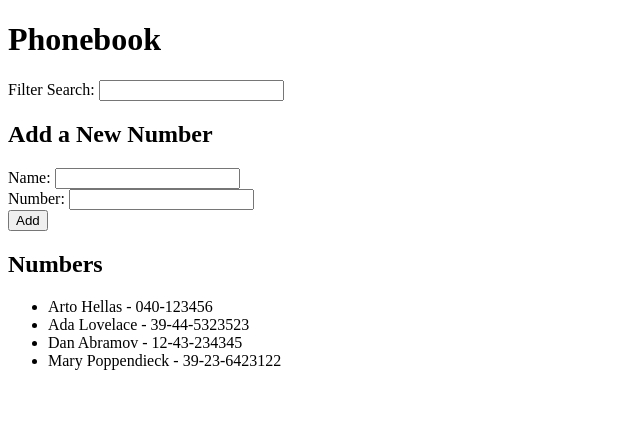
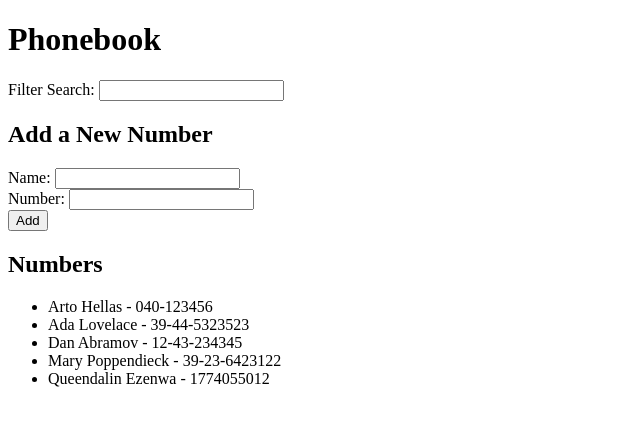
Before and after one commit to Ndkkqueenie/FullStackOpen, a React (Create React App) app in the folder part2/phonebook/: page / in a window 1280 px wide. Shown: the top 426 px of the page, without its empty margins (0-640 px from the left). Built offline with nearby package versions, Linux system fonts and the light colour scheme; data requests are answered from the project's data file.

Commit message:
step7 & 8 - POST/PUT server & backend module

```diff
--- a/part2/phonebook/db.json
+++ b/part2/phonebook/db.json
@@ -1,5 +1,5 @@
 {
-  "persons":[
+  "persons": [
     {
       "name": "Arto Hellas",
       "number": "040-123456",
@@ -19,6 +19,11 @@
       "name": "Mary Poppendieck",
       "number": "39-23-6423122",
       "id": 4
+    },
+    {
+      "name": "Queendalin Ezenwa",
+      "number": "1774055012",
+      "id": 5
     }
   ]
 }
--- a/part2/phonebook/src/App.js
+++ b/part2/phonebook/src/App.js
@@ -1,5 +1,5 @@
 import React, { useState, useEffect } from 'react';
-import axios from 'axios';
+import personService from './services/persons';
 import Form from './components/Form';
 import SearchField from './components/SearchField';
 import NumbersList from './components/NumbersList';
@@ -10,17 +10,17 @@
   const [newNumber, setNewNumber] = useState('');
   const [searchName, setSearchName] = useState('');
 
-  const hookEffect = () => {
-    console.log('Effect')
-    axios
-      .get('http://localhost:3001/persons')
-      .then(response => {
-        console.log('Promise fulfilled')
-        setPersons(response.data)
+  useEffect(() => {
+    personService
+      .getAll()
+      .then(initialPersons => {
+        setPersons(initialPersons)
       })
-  }
-
-  useEffect(hookEffect, [])
+      .catch(error => {
+        // Handle error here
+        console.log('Error fetching data:', error);
+      });
+  }, []); // Dependency array: Only re-run the effect if persons state changes
 
   const handleNameChange = (event) => {
     setNewName(event.target.value);
@@ -49,14 +49,25 @@
       return;
     }
 
-    const newPerson = { name: newName, number: newNumber };
-    setPersons([...persons, newPerson]);
-    setNewName('');
-    setNewNumber('');
+    const newPerson = {
+      name: newName,
+      number: newNumber
+    };
+    personService
+      .create(newPerson)
+      .then(returnedPerson => {
+        setPersons(persons.concat(returnedPerson))
+        setNewName('');
+        setNewNumber('');
+      })
+      .catch(error => {
+        // Handle error here
+        console.log('Error creating person:', error);
+      });
   };
 
-  const filteredPeople = persons.filter((person) =>
-    person.name.toLowerCase().includes(searchName.toLowerCase())
+  const filteredPersons = persons.filter((person) =>
+    person.name && person.name.toLowerCase().includes(searchName.toLowerCase())
   );
 
   return (
@@ -77,7 +88,7 @@
       </div>
       <div>
         <h2>Numbers</h2>
-        <NumbersList persons={filteredPeople} />
+        <NumbersList persons={filteredPersons} />
       </div>
     </div>
   );
--- /dev/null
+++ b/part2/phonebook/src/services/persons.js
@@ -0,0 +1,19 @@
+import axios from 'axios';
+const baseUrl = 'http://localhost:3001/persons'
+
+const getAll = () => {
+  const request = axios.get(baseUrl)
+  return request.then(response => response.data)
+}
+
+const create = newObject => {
+  const request = axios.post(baseUrl, newObject)
+  return request.then(response => response.data)
+}
+
+const update = (id, newObject) => {
+  const request = axios.put(`${baseUrl}/${id}`, newObject)
+  return request.then(response => response.data)
+}
+
+export default { getAll, create, update }
```
